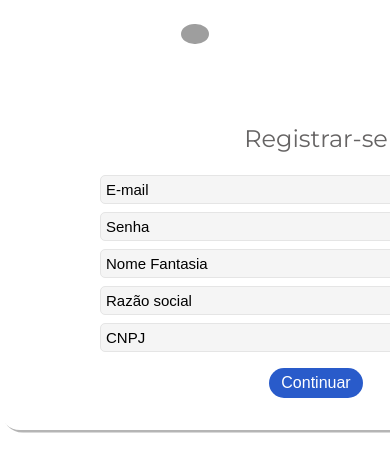
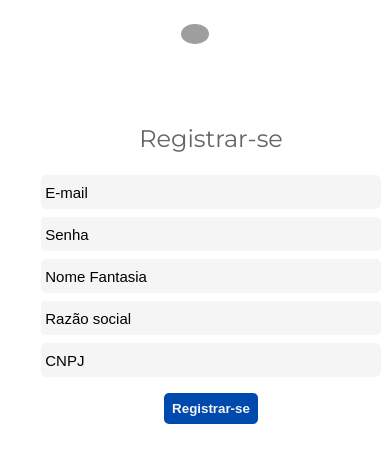
Before and after one commit to AleeLouffer-zz/ProjetoIntegradorPython, a Django app: page /cadastrar/ in a window 390 px wide; the page is wider, and only the part inside the window is pictured. Shown: the top 472 px of that part. Run offline with Django 3.2, Linux system fonts and the light colour scheme; grey boxes are pictures that could not be loaded.

Commit message:
Deixando login e cadastro responsivo

```diff
--- a/PIPython/static/css/agenda.css
+++ b/PIPython/static/css/agenda.css
@@ -3,6 +3,7 @@
 	flex-direction: column;
 	gap: 8px;
 	min-width: 60%;
+	margin: 16px 0;
 }
 
 .agendamentos{
@@ -95,7 +96,6 @@
 @media screen and (min-width: 950px) {
 	.filtros__agendamento{
 		flex-direction: row;
-		margin: 16px 0;
 	}
 
 	button.btn__filtrar.pequeno {
--- a/PIPython/static/css/global.css
+++ b/PIPython/static/css/global.css
@@ -43,7 +43,7 @@ button.btn {
   border: none;
   border-radius: 5px;
 
-  padding: 5px;
+  padding: 8px;
 
   cursor: pointer;
 }
@@ -54,6 +54,10 @@ button.btn {
 
 .btn__filtrar, .btn.laranja {
   background-color: var(--cor--secundaria);
+}
+
+button.btn.btn__azul{
+  background-color: var(--cor-primaria);
 }
 
 .btn.btn__adicionar {
--- a/PIPython/static/css/login.css
+++ b/PIPython/static/css/login.css
@@ -24,14 +24,11 @@
   color: black;
 }
 
-.botao__azul {
+.botao__login {
   width: 25%;
-  background-color: steelblue;
-  cursor: pointer;
 }
 
-.input__texto,
-.botao__azul {
+.input__texto {
   min-width: 180px;
   height: 30px;
 
@@ -54,13 +51,14 @@
 
 .cadastro {
   display: block;
-  font-size: 12px;
+  font-size: 14px;
   margin-top: 16px;
 }
 
 @media screen and (max-width: 780px) {
   .container__login {
     width: 90vw;
+    min-width: 370px;
     margin: 40px auto;
     padding: 10px;
   }
--- a/PIPython/static/css/telaCadastro.css
+++ b/PIPython/static/css/telaCadastro.css
@@ -3,18 +3,18 @@
   margin-top: 24px;
   margin-bottom: 42px;
 }
+
 #logo {
   width: 7%;
 }
 
 .informacoes__geral {
-  width: 600px;
+  border-radius: 20px;
+  margin: 30px auto;
+  padding: 16px;
 
-  border-radius: 20px;
-  background-color: white;
-  margin: 30px auto;
-  box-shadow: 2.5px 2.5px #8888889d;
-  padding: 16px;
+  width: 100%;
+  min-width: 370px;
 }
 
 .info__cadastro {
@@ -32,29 +32,10 @@
   color: rgb(102, 100, 100);
 }
 
-.dados {
-  background-color: whitesmoke;
-
-  border-radius: 5px;
-  min-width: 300px;
-  width: 70%;
-  border: 1px solid var(--cinza-claro);
-  padding: 5px;
-  margin: 0;
-}
 
 .btn__continuar {
   text-align: center;
   margin: 16px 0;
-}
-
-.continuar {
-  background-color: rgba(17, 73, 196, 0.897);
-  color: white;
-  font-size: 16px;
-  border-style: none;
-  border-radius: 20px;
-  padding: 6px 12px;
 }
 
 .continuar:hover {
@@ -65,3 +46,12 @@
   border-radius: 20px;
   padding: 6px 12px;
 }
+
+@media screen and (min-width: 720px)  {
+  .informacoes__geral {
+    width: 600px;
+
+    background-color: white;
+    box-shadow: 2.5px 2.5px #8888889d;
+  }
+}
--- a/PIPython/templates/agendamento/agenda.html
+++ b/PIPython/templates/agendamento/agenda.html
@@ -30,7 +30,7 @@
   </form>
   <form action="{% url 'tela_adicionar_agendamento' %}" method="POST"> {% csrf_token %}
     <input type="hidden" name="id_empresa" value="{{id_empresa}}" />
-    <button type="submit" class="btn btn__adicionar tamanho__pequeno com__icon">
+    <button type="submit" class="btn btn__adicionar tamanho__pequeno com__icon preencher">
       <svg xmlns="http://www.w3.org/2000/svg" width="16" height="16" fill="currentColor" class="bi bi-calendar-plus" viewBox="0 0 16 16">
         <path d="M8 7a.5.5 0 0 1 .5.5V9H10a.5.5 0 0 1 0 1H8.5v1.5a.5.5 0 0 1-1 0V10H6a.5.5 0 0 1 0-1h1.5V7.5A.5.5 0 0 1 8 7z"/>
         <path d="M3.5 0a.5.5 0 0 1 .5.5V1h8V.5a.5.5 0 0 1 1 0V1h1a2 2 0 0 1 2 2v11a2 2 0 0 1-2 2H2a2 2 0 0 1-2-2V3a2 2 0 0 1 2-2h1V.5a.5.5 0 0 1 .5-.5zM1 4v10a1 1 0 0 0 1 1h12a1 1 0 0 0 1-1V4H1z"/>
--- a/PIPython/templates/login/login.html
+++ b/PIPython/templates/login/login.html
@@ -5,7 +5,7 @@
     {% csrf_token %}
       <input class="input__texto" type="email" name="email" placeholder="Email" />
       <input class="input__texto" type="password" name="senha" placeholder="Senha" />
-      <button class="botao__azul" type="submit" id="Entrar"> Entrar </button>
+      <button class="btn btn__azul negrito botao__login" type="submit" id="Entrar"> Entrar </button>
   </form>
   <p class="cadastro"> Não tem uma conta? <a href="{% url 'Login:cadastro_empresa' %}"> Cadastre-se </a></p>
 </div>
--- a/PIPython/templates/telaCadastro.html
+++ b/PIPython/templates/telaCadastro.html
@@ -10,14 +10,14 @@
     <div class="informacoes__geral">
         <div class="info__cadastro">
             <h1 class="titulo__box">Registrar-se</h1>
-            <input class="dados" name="email_cadastro" type="email" placeholder="E-mail" required/>
-            <input class="dados" name="senha_cadastro" type="password" placeholder="Senha" required/>
-            <input class="dados" name="nome_cadastro" type="text" placeholder="Nome Fantasia" required/>
-            <input class="dados" name="razao_social_cadastro" type="text" placeholder="Razão social" required/>
-            <input class="dados" name="cnpj_cadastro" type="text" placeholder="CNPJ" required/>
+            <input class="input__texto" name="email_cadastro" type="email" placeholder="E-mail" required/>
+            <input class="input__texto" name="senha_cadastro" type="password" placeholder="Senha" required/>
+            <input class="input__texto" name="nome_cadastro" type="text" placeholder="Nome Fantasia" required/>
+            <input class="input__texto" name="razao_social_cadastro" type="text" placeholder="Razão social" required/>
+            <input class="input__texto" name="cnpj_cadastro" type="text" placeholder="CNPJ" required/>
         </div>
         <div class="btn__continuar">
-            <button type="submit" class="continuar">Continuar</button>
+            <button type="submit" class="btn btn__azul negrito"> Registrar-se </button>
         </div>
     </div>
 </form>
```
Also changed, not shown: PIPython/db.sqlite3.
